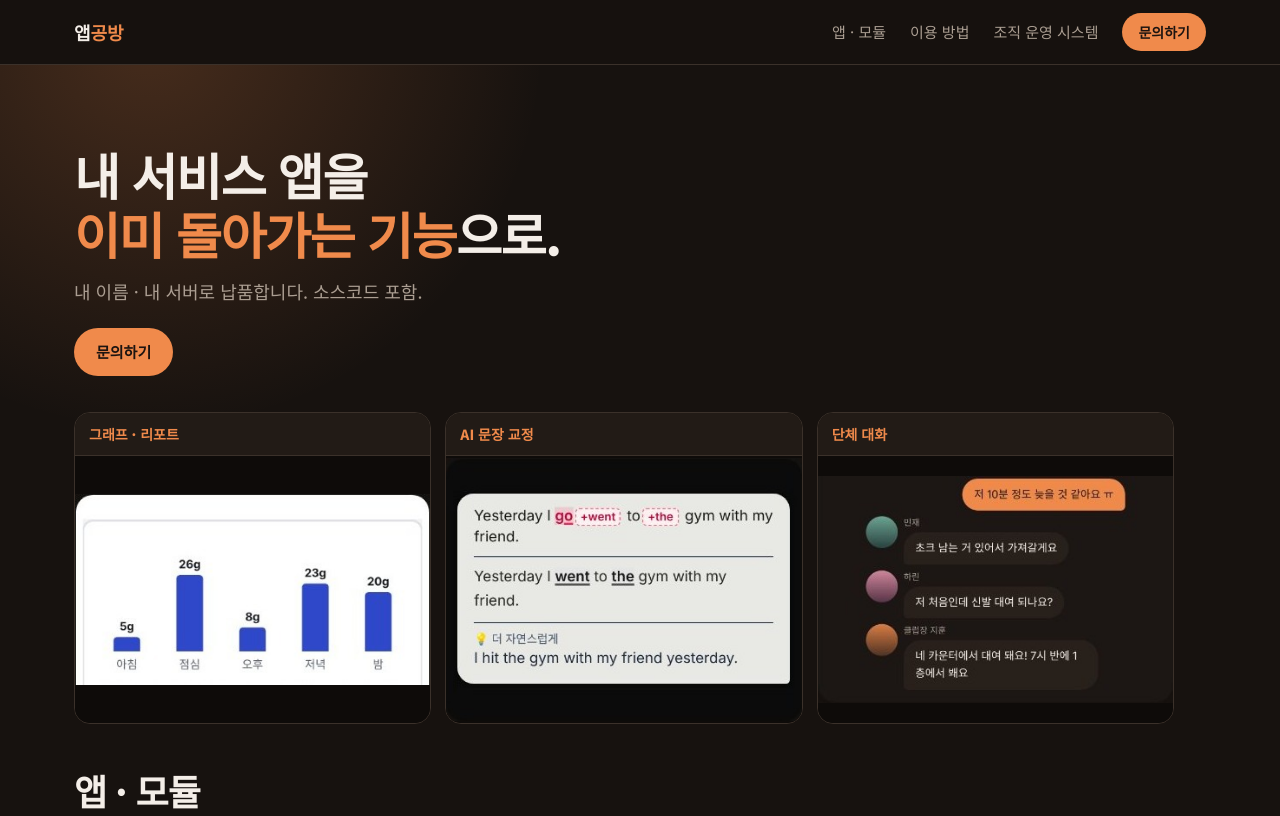
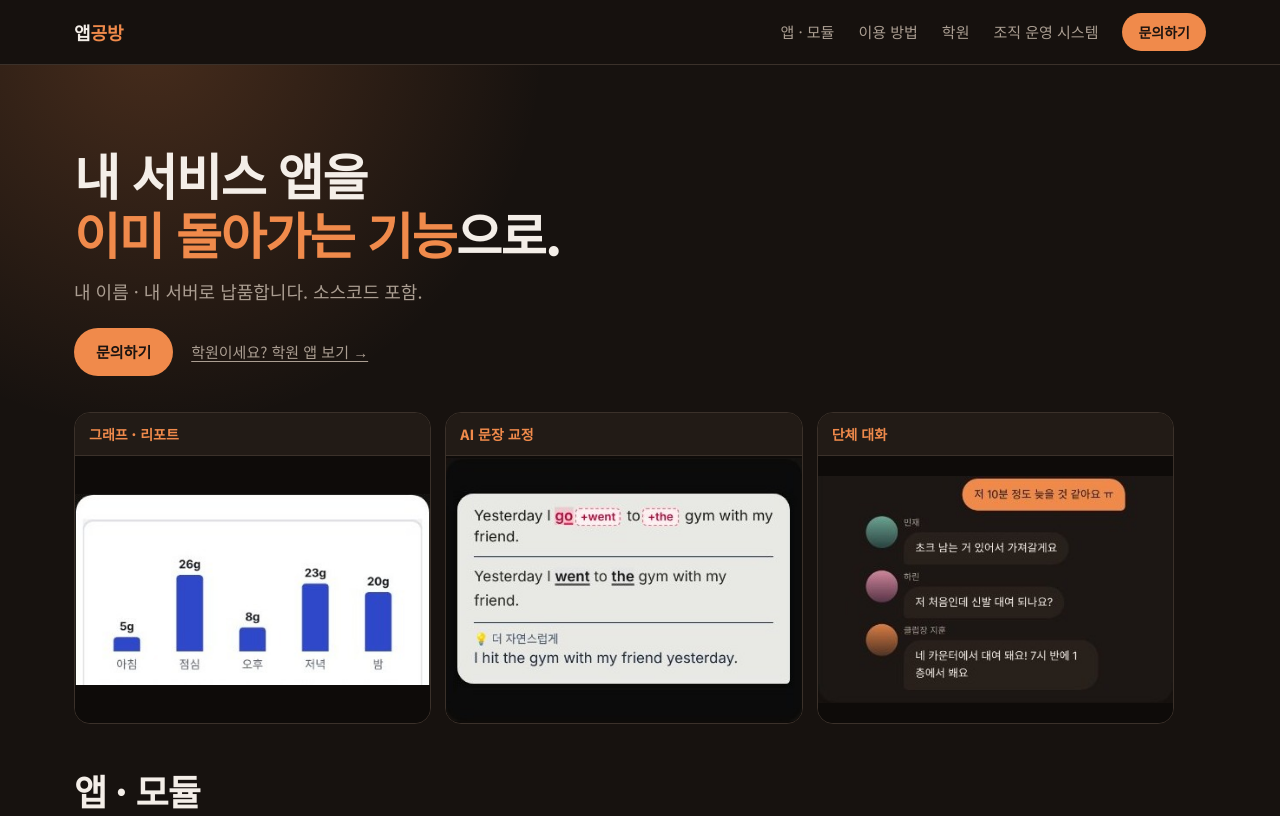
Before and after one commit to a20031314-ux/software-market, a website: page index.html in a window 1280 px wide. Shown: the top 816 px of the page. Drawn offline with Linux system fonts and the light colour scheme.

Commit message:
첫 화면·메뉴에 학원 페이지 입구 추가
- 상단 메뉴(앱 판매·시스템 서비스)에 '학원' → /demo/academy
- 첫 화면 문의 버튼 옆 글자 링크 '학원이세요? 학원 앱 보기' (휴대폰에서는 메뉴가 숨어서)

Co-Authored-By: Claude Opus 5.5 <noreply@anthropic.com>
Claude-Session: https://claude.ai/code/session_01R73CvLTEDgDBwR83KiktX9

```diff
--- a/index.html
+++ b/index.html
@@ -183,7 +183,9 @@
   .biz-links a:hover{color:var(--ink)}
   .biz-info{display:flex;flex-wrap:wrap;gap:4px 14px}
   .biz-copy{margin-top:8px}
-  .hero-act{margin-top:22px}
+  .hero-act{margin-top:22px;display:flex;align-items:center;gap:18px;flex-wrap:wrap}
+  .hero-link{color:var(--muted);font-size:15px;text-decoration:underline;text-underline-offset:3px}
+  .hero-link:hover{color:var(--ink)}
   .hero-shot{display:block;width:100%;max-width:980px;height:auto;margin-top:36px;border-radius:18px;border:1px solid var(--line)}
   details.more{margin-top:28px;border-top:1px solid var(--line);padding-top:18px}
   details.more > summary{cursor:pointer;font-weight:700;color:var(--muted);list-style:none}
@@ -210,6 +212,7 @@
     <nav>
       <a href="#market">앱 · 모듈</a>
       <a href="#how">이용 방법</a>
+      <a href="/demo/academy">학원</a>
       <a href="/system">조직 운영 시스템</a>
       <a class="btn sm" href="#contact">문의하기</a>
     </nav>
@@ -221,7 +224,7 @@
     <div class="wrap">
       <h1>내 서비스 앱을<br><em>이미 돌아가는 기능</em>으로.</h1>
       <p class="lead">내 이름 · 내 서버로 납품합니다. 소스코드 포함.</p>
-      <div class="hero-act"><a class="btn" href="#contact">문의하기</a></div>
+      <div class="hero-act"><a class="btn" href="#contact">문의하기</a><a class="hero-link" href="/demo/academy">학원이세요? 학원 앱 보기 →</a></div>
       <div class="feats" aria-label="실제 기능 화면(가상 데이터)">
         <figure><figcaption>그래프 · 리포트</figcaption><img src="img/feat/graph.jpg" alt="시간대별 단백질 막대그래프"></figure>
         <figure><figcaption>AI 문장 교정</figcaption><img src="img/feat/ai.jpg" alt="틀린 단어를 고치고 자연스러운 표현을 제안"></figure>
```
Also changed, not shown: system.html (+1 -0 lines).
